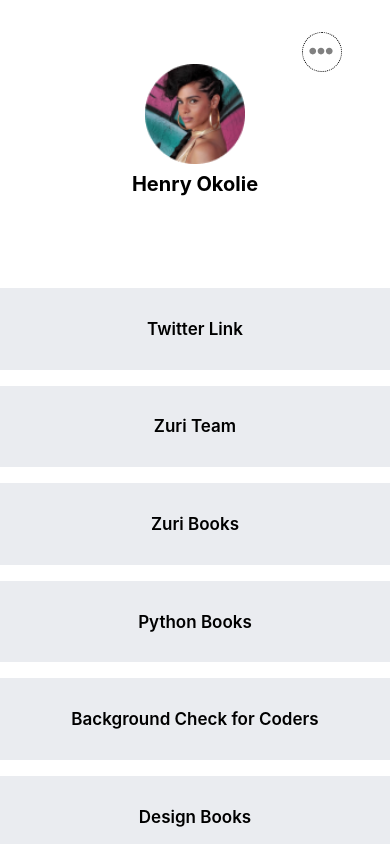
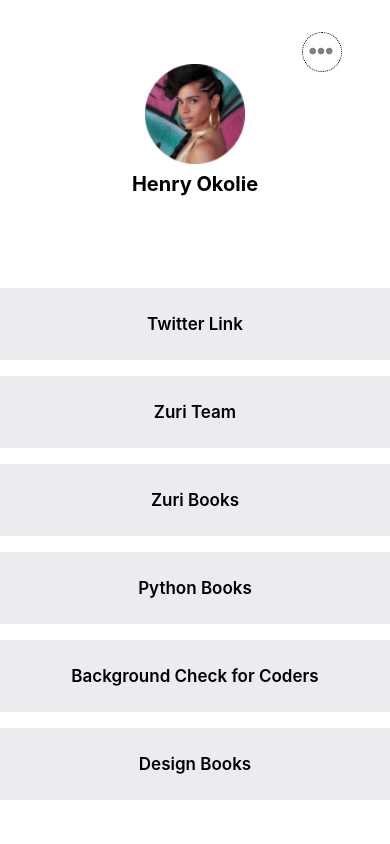
Before and after one commit to Sirboman/Hngi9Task1-linktree, a React (Create React App) app: page / in a window 390 px wide. Shown: the top 844 px of the page. Built offline with nearby package versions, Linux system fonts and the light colour scheme.

Commit message:
still on screen resolution

```diff
--- a/src/styles/MainContainer.css
+++ b/src/styles/MainContainer.css
@@ -257,9 +257,18 @@ justify-content: center ;
     margin-top: 20rem;
     }
 
+
+    .MainContainer main .links .link li
+    {
+    background: #EAECF0;
+    width: 400px;
+    padding: 1rem;
+    align-items: center;
+    justify-content: center ;
+    }
+
     .MainContainer main .links .link li a
     {
-        width: 300px;
         padding: 3px;
     }
 
```
